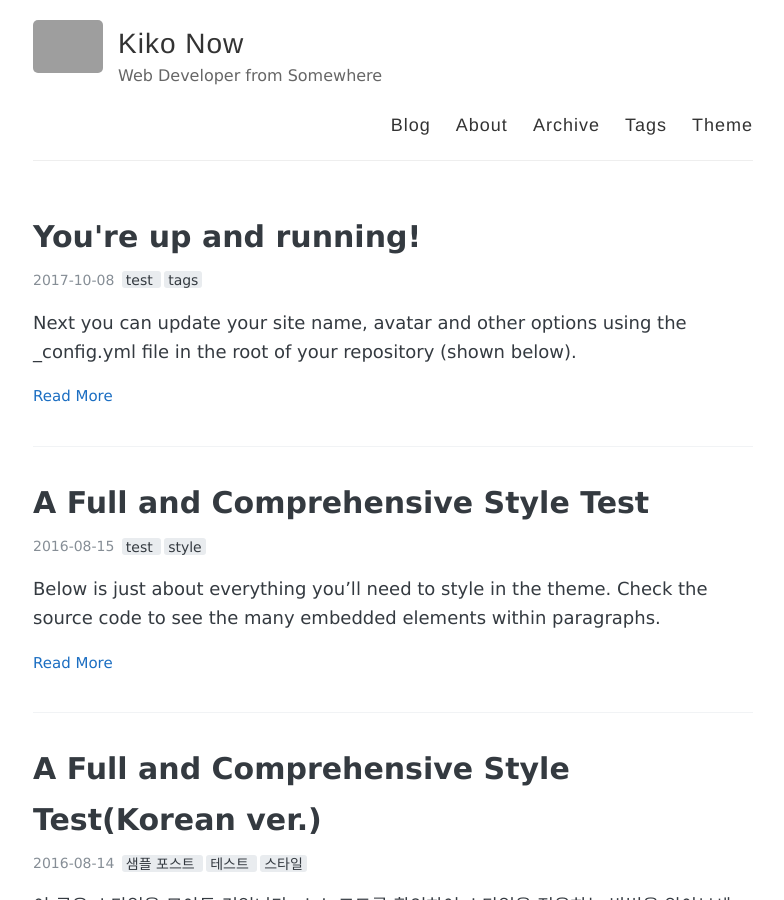
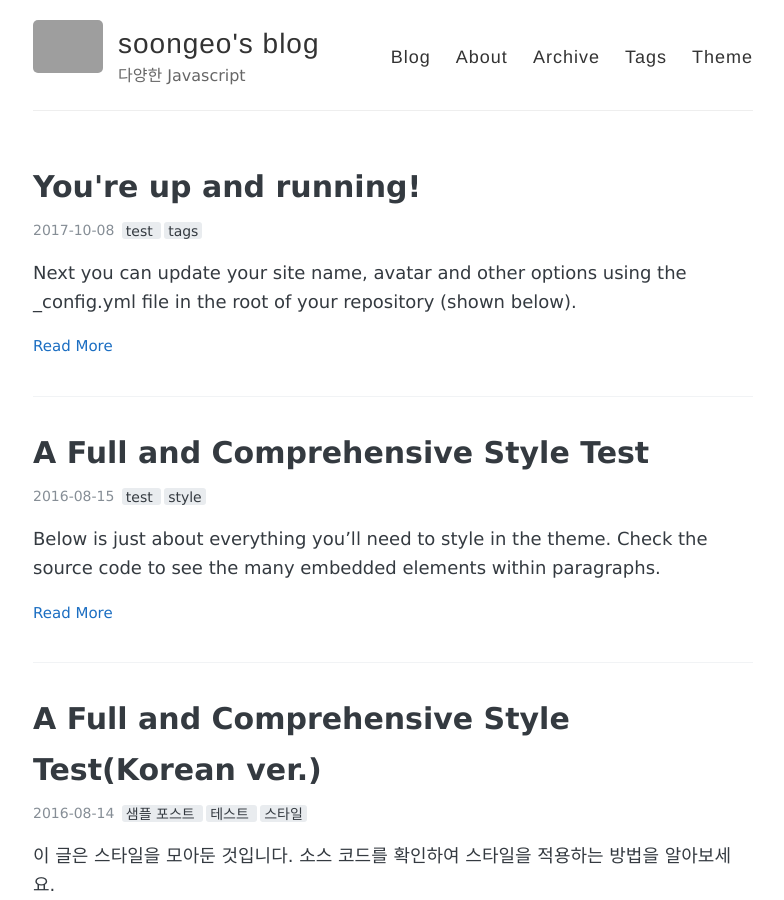
Before and after one commit to soongeo/soongeo.github.io, a Jekyll site: the page built from index.html, in a window 1280 px wide and 900 px high. Shown: the whole window, without its empty margins (247-1031 px from the left). Built offline with Jekyll 4.4.1, drawn with Linux system fonts in a browser that asks for light colours; the list of posts is cut into pages by our own code; grey boxes are pictures that could not be loaded.

Commit message:
[modified] 이름 바꾸기

```diff
--- a/_config.yml
+++ b/_config.yml
@@ -3,10 +3,10 @@
 #
 
 # Name of your site (displayed in the header)
-name: Kiko Now
+name: soongeo's blog
 
 # Short bio or description (displayed in the header)
-description: Web Developer from Somewhere
+description: 다양한 Javascript
 
 #
 # Flags below are optional
```
